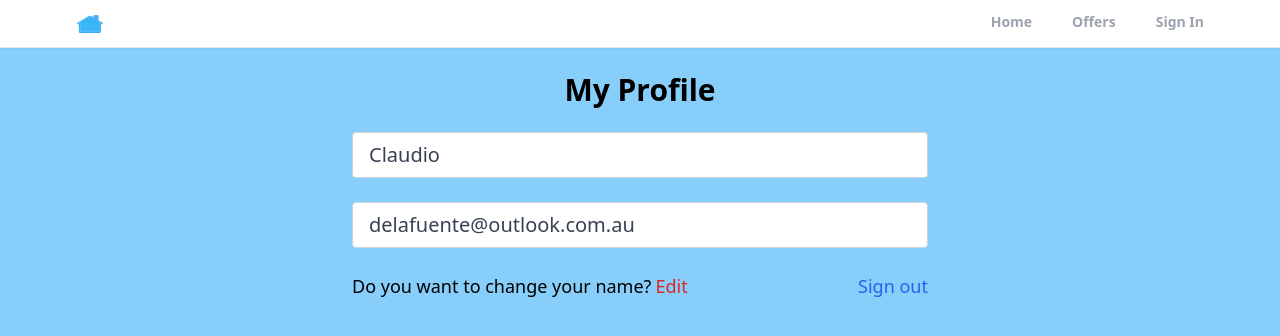
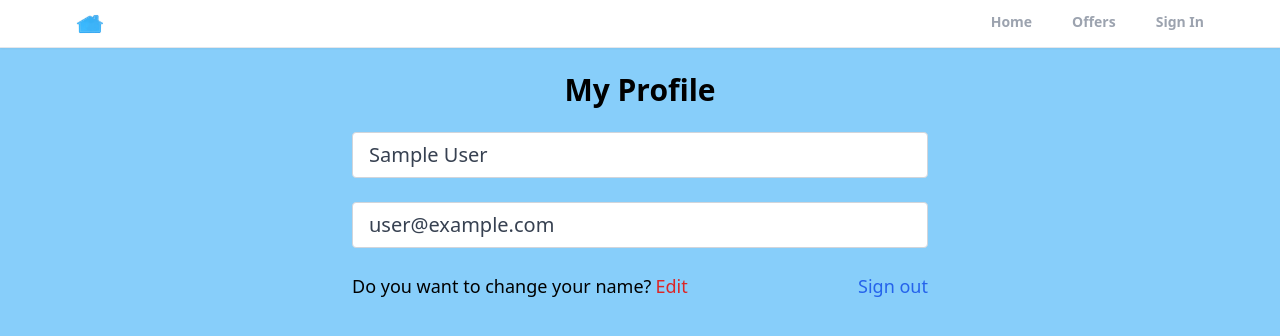
Before and after one commit to delafuent3/gh-mcsd6-project, a React (Create React App) app: page /profile in a window 1280 px wide. Shown: the top 336 px of the page. Built offline with nearby package versions, Linux system fonts and the light colour scheme; no server answers; sample sign-in values are in the browser's storage.

Commit message:
Task 30 - Profile page - OAuth - PT1 - Dynamic user name

```diff
--- a/src/App.js
+++ b/src/App.js
@@ -11,6 +11,7 @@ import SignUp from "./pages/SignUp";
 
 // Import Components
 import Header from "./components/Header";
+import PrivateRoute from "./components/PrivateRoute";
 
 // COMPONENT - ToastContainer
 import {ToastContainer} from "react-toastify";
@@ -28,7 +29,11 @@ function App() {
                     <Route path="/forgot-password" element={<ForgotPassword/>}/>
                     <Route path="/" element={<Home/>}/>
                     <Route path="/offers" element={<Offers/>}/>
-                    <Route path="/profile" element={<Profile/>}/>
+                    <Route path="/profile" element={<PrivateRoute/>}>
+                        <Route path="/profile" element={<Profile/>}/>
+                    </Route>
+
+
                     <Route path="/sign-in" element={<SignIn/>}/>
                     <Route path="/sign-up" element={<SignUp/>}/>
                 </Routes>
--- /dev/null
+++ b/src/components/PrivateRoute.jsx
@@ -0,0 +1,15 @@
+import {Outlet, Navigate} from "react-router-dom";
+
+import useAuthStatus from "../hooks/useAuthStatus";
+
+export default function PrivateRoute() {
+    // const loggedIn = false
+    // Import loggedIn and checkingStatus
+    const {loggedIn, checkingStatus} = useAuthStatus()
+
+    // Checking authentication status.
+    if (checkingStatus) {
+        return <h3>Loading...</h3>
+    }
+    return loggedIn ? <Outlet/> : <Navigate to="/sign-in"/>
+}
--- /dev/null
+++ b/src/hooks/useAuthStatus.jsx
@@ -0,0 +1,21 @@
+import {useEffect, useState} from "react";
+import {getAuth, onAuthStateChanged} from "firebase/auth";
+
+
+export default function useAuthStatus() {
+    const [loggedIn, setLoggedIn] = useState(false)
+    const [checkingStatus, setCheckingStatus] = useState(true)
+
+    useEffect(() => {
+        const auth = getAuth()
+
+        onAuthStateChanged(auth, (user) => {
+            if (user) {
+                setLoggedIn(true)
+            }
+            setCheckingStatus(false)
+        })
+    }, [])
+
+    return { loggedIn, checkingStatus }
+}
--- a/src/pages/Profile.jsx
+++ b/src/pages/Profile.jsx
@@ -1,10 +1,17 @@
 import {useState} from "react";
+
+import {getAuth} from "firebase/auth";
+
 export default function Profile(){
+
+    // Initialize getAuth
+    const auth = getAuth()
+
 
     // Initialize formData
     const [formData, useFormData] = useState({
-        name: "Claudio",
-        email: "delafuente@outlook.com.au"
+        name: auth.currentUser.displayName,
+        email: auth.currentUser.email
     })
 
     // Destructure formData
```
